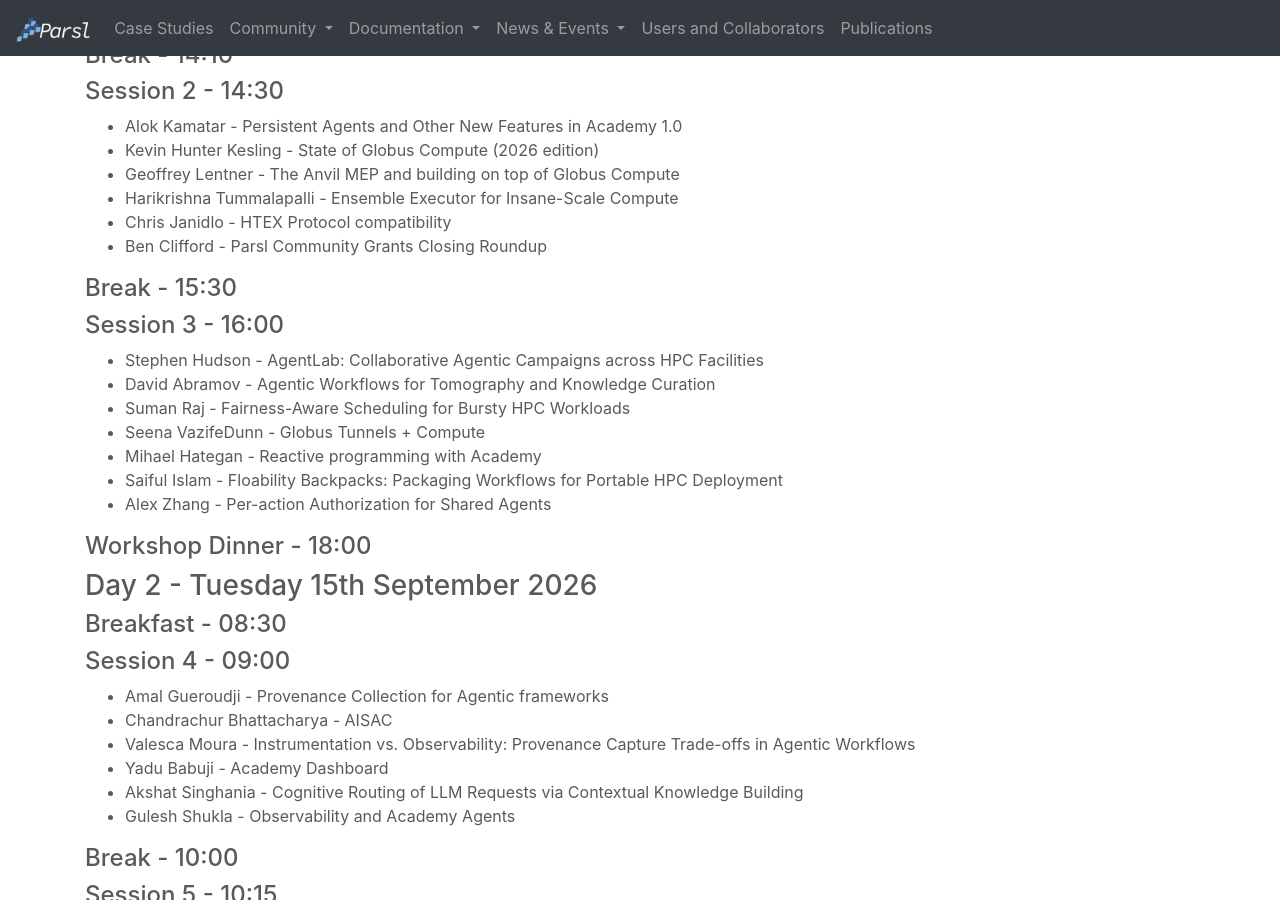
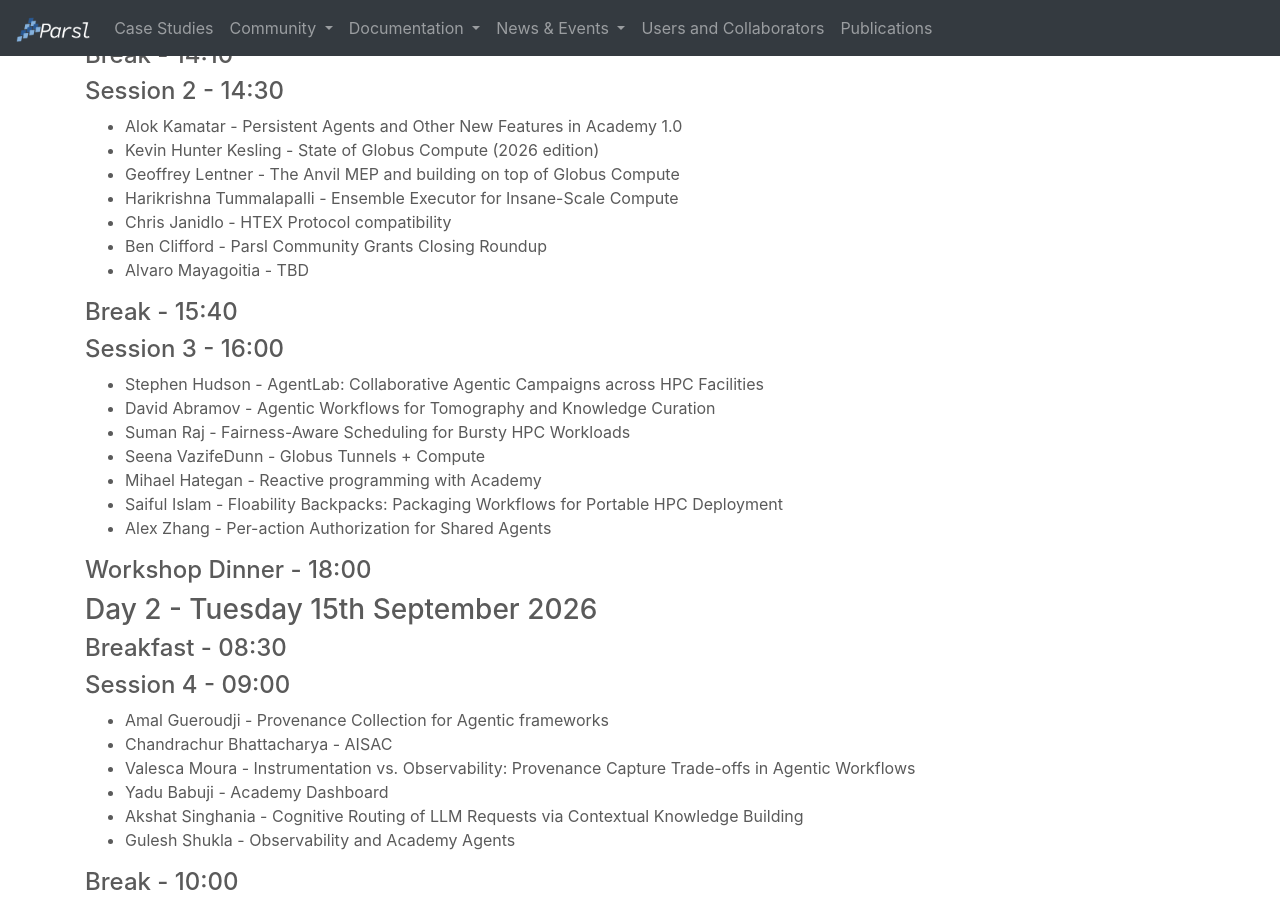
Before and after one commit to Parsl/parsl.github.io, a Jekyll site: the page built from parslfest/apex2026.html, in a window 1280 px wide and 900 px high, scrolled down 943 px. Built offline with Jekyll 4.4.1, drawn with Linux system fonts in a browser that asks for light colours.

Commit message:
add alvaro talk, shorten break

```diff
--- a/parslfest/apex2026.html
+++ b/parslfest/apex2026.html
@@ -82,9 +82,10 @@
 <li>Harikrishna Tummalapalli - Ensemble Executor for Insane-Scale Compute   </li>
 <li>Chris Janidlo - HTEX Protocol compatibility  </li>
 <li>Ben Clifford - Parsl Community Grants Closing Roundup  </li>
+<li>Alvaro Mayagoitia - TBD</li>
 </ul>
 
-<h4>Break - 15:30</h4>
+<h4>Break - 15:40</h4>
 
 <h4>Session 3 - 16:00</h4>
 <ul>
```
